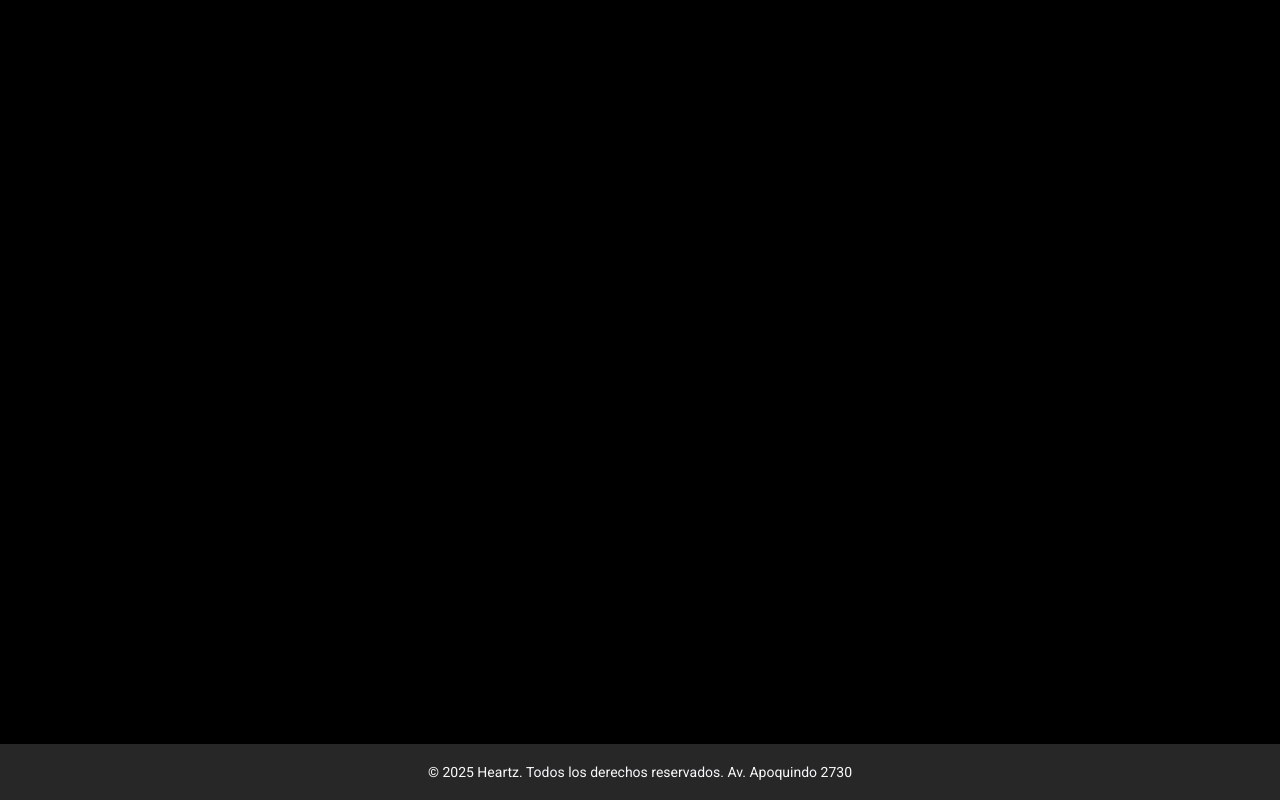
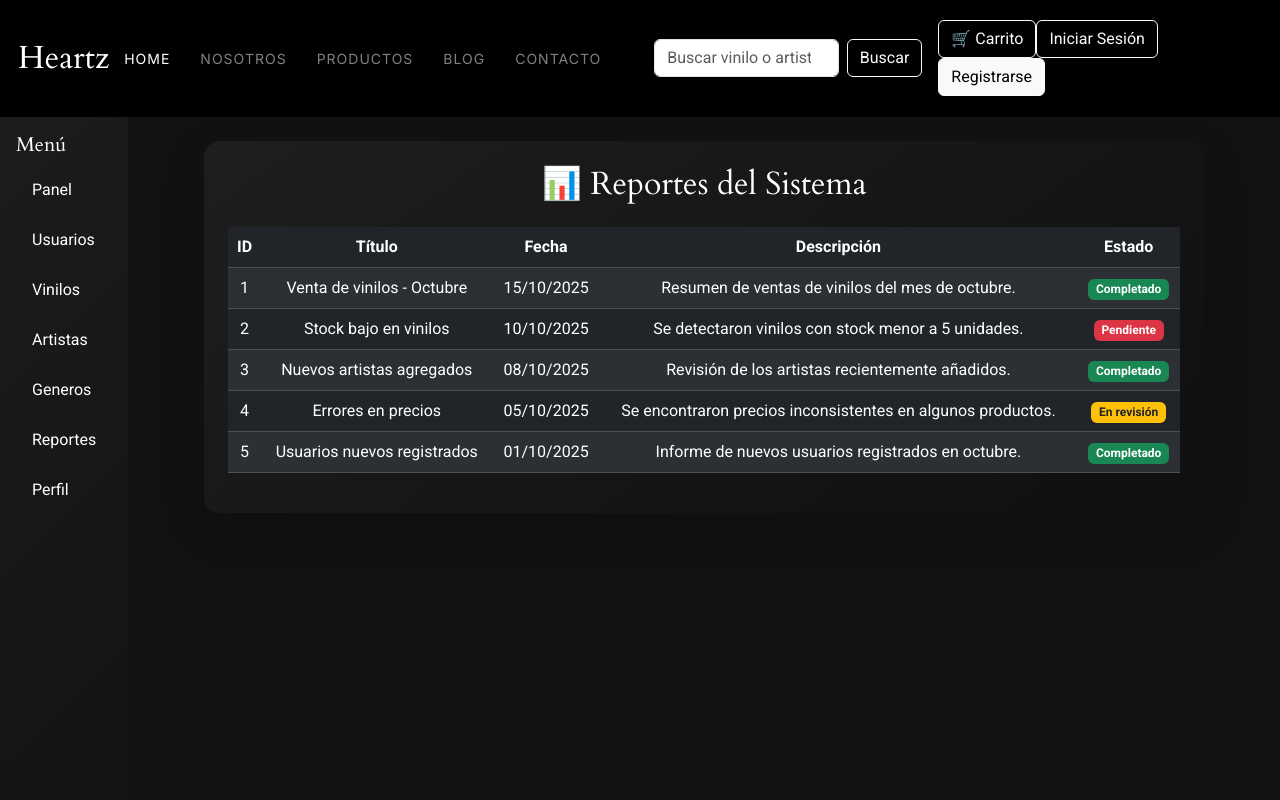
Before and after one commit to Bvnddit/heartz-web, a React (Vite) app: page /heartz-web/admin-reportes in a window 1280 px wide. Shown: the top 800 px of the page. Built offline with nearby package versions, Linux system fonts and the light colour scheme.

Commit message:
Creacion AdminReportes. Update AdminPerfil

```diff
--- a/src/App.jsx
+++ b/src/App.jsx
@@ -20,6 +20,7 @@ import Carrito from "./pages/Carrito";
 import Compra from "./pages/Compra.jsx";
 import Compraok from "./pages/Compra-ok.jsx";
 import AdminPerfil from "./pages/AdminPerfil.jsx";
+import AdminReportes from "./pages/AdminReportes.jsx";
 
 function AppContent() {
   const location = useLocation();
@@ -52,6 +53,7 @@ function AppContent() {
           <Route path="/admin-vinilos" element={<AdminVinilos />} />
           <Route path="/admin-generos" element={<AdminGeneros />} />
           <Route path="/admin-perfil" element={<AdminPerfil />} />
+          <Route path="/admin-reportes" element={<AdminReportes />} />
         </Routes>
       </div>
       <Footer />
--- a/src/pages/AdminPerfil.jsx
+++ b/src/pages/AdminPerfil.jsx
@@ -48,11 +48,11 @@ function AdminPerfil() {
             <hr className="border-secondary" />
 
             <div className="mt-4">
-              <p><strong>📧 Correo:</strong> {perfil.correo}</p>
-              <p><strong>📱 Teléfono:</strong> {perfil.telefono}</p>
-              <p><strong>📍 Dirección:</strong> {perfil.direccion}</p>
-              <p><strong>🗓️ Fecha de ingreso:</strong> {perfil.fechaIngreso}</p>
-              <p><strong>🔐 Rol:</strong> {perfil.rol}</p>
+              <p><strong>Correo:</strong> {perfil.correo}</p>
+              <p><strong>Teléfono:</strong> {perfil.telefono}</p>
+              <p><strong>Dirección:</strong> {perfil.direccion}</p>
+              <p><strong>Fecha de ingreso:</strong> {perfil.fechaIngreso}</p>
+              <p><strong>Rol:</strong> {perfil.rol}</p>
             </div>
 
             <div className="text-center mt-4">
--- /dev/null
+++ b/src/pages/AdminReportes.jsx
@@ -0,0 +1,108 @@
+import React from "react";
+import Header from "../components/Header";
+import Footer from "../components/Footer";
+import BarraLateralAdmin from "../components/BarraLateralAdmin";
+
+function AdminReportes() {
+  // Datos falsos de reportes
+  const reportes = [
+    {
+      id: 1,
+      titulo: "Venta de vinilos - Octubre",
+      fecha: "15/10/2025",
+      descripcion: "Resumen de ventas de vinilos del mes de octubre.",
+      estado: "Completado",
+    },
+    {
+      id: 2,
+      titulo: "Stock bajo en vinilos",
+      fecha: "10/10/2025",
+      descripcion: "Se detectaron vinilos con stock menor a 5 unidades.",
+      estado: "Pendiente",
+    },
+    {
+      id: 3,
+      titulo: "Nuevos artistas agregados",
+      fecha: "08/10/2025",
+      descripcion: "Revisión de los artistas recientemente añadidos.",
+      estado: "Completado",
+    },
+    {
+      id: 4,
+      titulo: "Errores en precios",
+      fecha: "05/10/2025",
+      descripcion: "Se encontraron precios inconsistentes en algunos productos.",
+      estado: "En revisión",
+    },
+    {
+      id: 5,
+      titulo: "Usuarios nuevos registrados",
+      fecha: "01/10/2025",
+      descripcion: "Informe de nuevos usuarios registrados en octubre.",
+      estado: "Completado",
+    },
+  ];
+
+  return (
+    <>
+      <Header />
+
+      <div className="d-flex">
+        <BarraLateralAdmin />
+
+        {/* Contenido principal */}
+        <div className="flex-grow-1 p-4 text-light" style={{ backgroundColor: "#121212", minHeight: "100vh" }}>
+          <div
+            className="p-4 rounded-4 shadow-lg"
+            style={{
+              background: "linear-gradient(145deg, #1e1e1e, #0f0f0f)",
+              maxWidth: "1000px",
+              margin: "0 auto",
+            }}
+          >
+            <h2 className="mb-4 text-center">📊 Reportes del Sistema</h2>
+
+            <table className="table table-dark table-striped table-hover text-center align-middle">
+              <thead>
+                <tr>
+                  <th>ID</th>
+                  <th>Título</th>
+                  <th>Fecha</th>
+                  <th>Descripción</th>
+                  <th>Estado</th>
+                </tr>
+              </thead>
+              <tbody>
+                {reportes.map((r) => (
+                  <tr key={r.id}>
+                    <td>{r.id}</td>
+                    <td>{r.titulo}</td>
+                    <td>{r.fecha}</td>
+                    <td>{r.descripcion}</td>
+                    <td>
+                      <span
+                        className={`badge ${
+                          r.estado === "Completado"
+                            ? "bg-success"
+                            : r.estado === "Pendiente"
+                            ? "bg-danger"
+                            : "bg-warning text-dark"
+                        }`}
+                      >
+                        {r.estado}
+                      </span>
+                    </td>
+                  </tr>
+                ))}
+              </tbody>
+            </table>
+          </div>
+        </div>
+      </div>
+
+      <Footer />
+    </>
+  );
+}
+
+export default AdminReportes;
```
